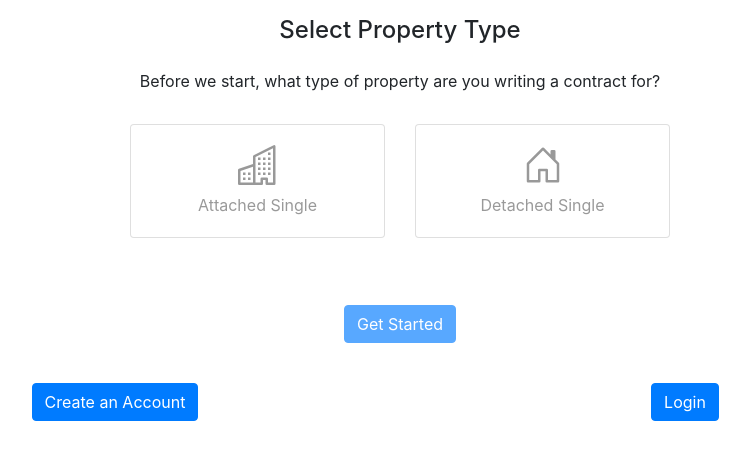
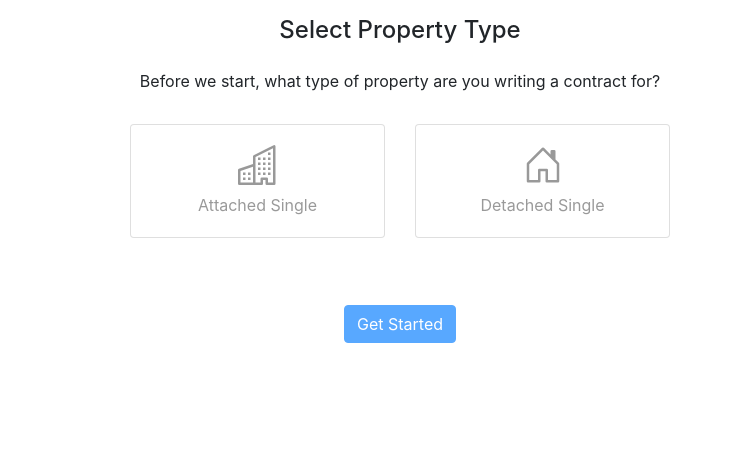
Before and after one commit to ezl/binkley-offer, a Vue app in the folder frontend/: page / in a window 1280 px wide. Shown: the top 460 px of the page, without its empty margins (240-990 px from the left). Built offline with nearby package versions, Linux system fonts and the light colour scheme; what vue-google-oauth2 would draw is missing.

Commit message:
#113 Hide Login & Signup buttons

```diff
--- a/frontend/src/pages/PropertyType.vue
+++ b/frontend/src/pages/PropertyType.vue
@@ -51,14 +51,14 @@
         </b-col>
       </b-row>
       <br>
-      <b-row class="text-center mt-3">
-        <b-col>
-          <b-button variant="primary" class="btn" @click="createAccount()">Create an Account</b-button>
-        </b-col>
-        <b-col>
-          <b-button :disabled="isLogged" variant="primary" class="btn" @click="loginAccount()">Login</b-button>
-        </b-col>
-      </b-row>
+<!--      <b-row class="text-center mt-3">-->
+<!--        <b-col>-->
+<!--          <b-button variant="primary" class="btn" @click="createAccount()">Create an Account</b-button>-->
+<!--        </b-col>-->
+<!--        <b-col>-->
+<!--          <b-button :disabled="isLogged" variant="primary" class="btn" @click="loginAccount()">Login</b-button>-->
+<!--        </b-col>-->
+<!--      </b-row>-->
     </section>
   </div>
 </template>
```
